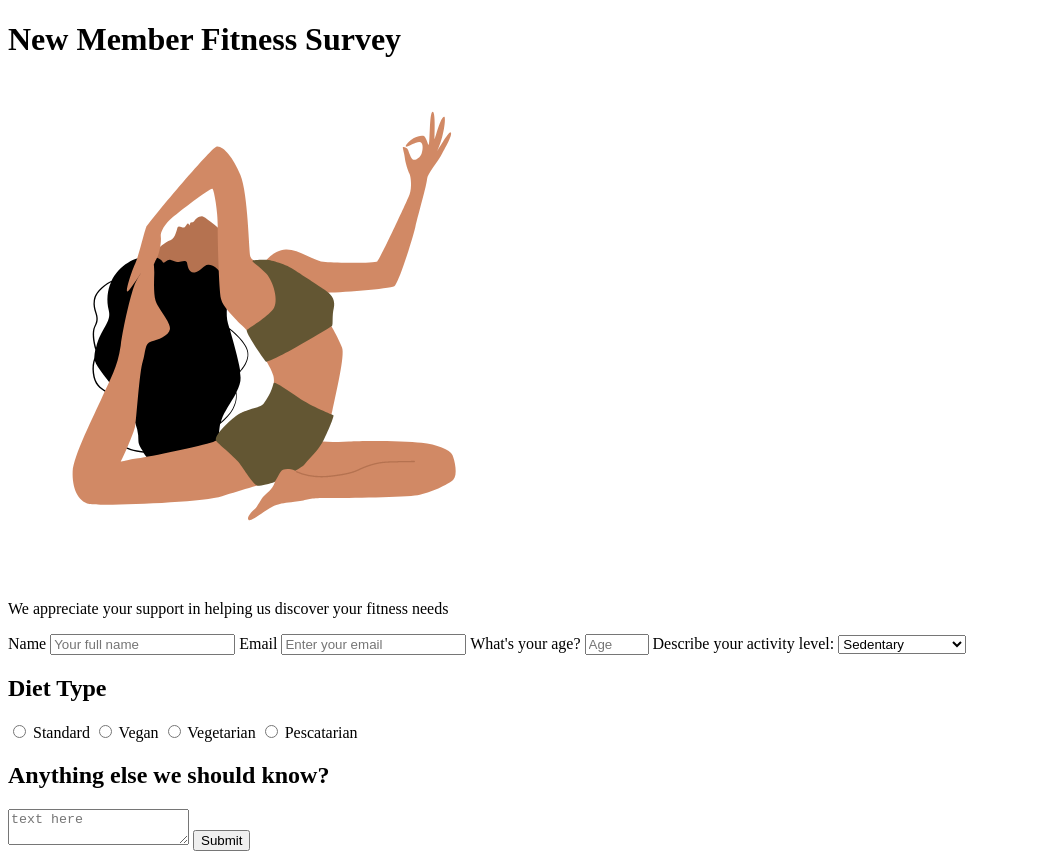
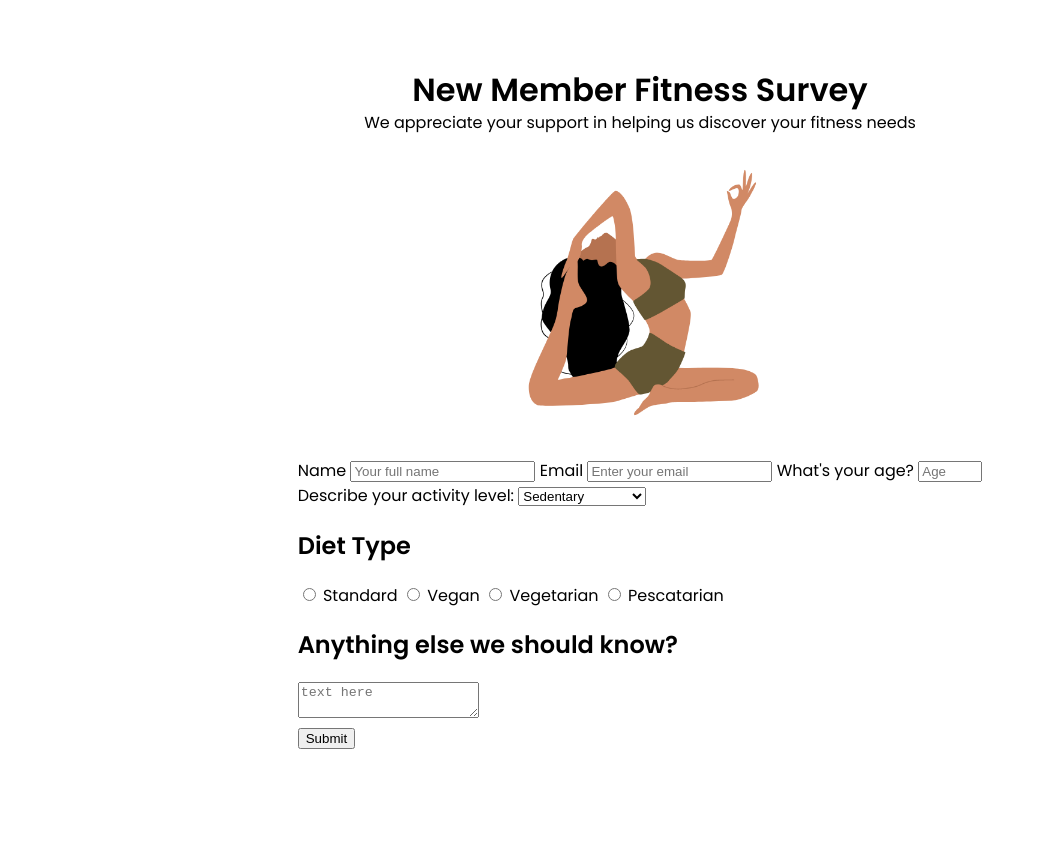
Before and after one commit to za-h-ra/survey-form, a plain HTML site: page index.html in a window 1280 px wide. Shown: the whole page, without its empty margins (0-1037 px from the left). After the commit the page ends 816 px from the top, so only its background shows below. Drawn offline with Linux system fonts and the light colour scheme.

Commit message:
initial css

```diff
--- a/index.html
+++ b/index.html
@@ -5,16 +5,22 @@
     <meta http-equiv="X-UA-Compatible" content="IE=edge" />
     <meta name="viewport" content="width=device-width, initial-scale=1.0" />
     <link rel="icon" type="image/x-icon" href="/assets/yoga.png" />
+    <link rel="stylesheet" href="styles.css" />
     <title>Survey</title>
   </head>
   <body>
-    <h1 id="title">New Member Fitness Survey</h1>
-    <img src="assets/yoga.png" />
+    <h1 id="title" class="primary-heading">New Member Fitness Survey</h1>
+    <div class="form-description">
       <p id="description">
         We appreciate your support in helping us discover your fitness needs
       </p>
+    </div>
+    <div class="form-img">
+      <img src="assets/yoga.png" />
+    </div>
 
     <form action="" id="survey-form">
+      <div class="form-control">
         <label for="name">Name</label>
         <input
           type="text"
@@ -23,7 +29,6 @@
           placeholder="Your full name"
           required
         />
-
         <label for="email">Email</label>
         <input
           type="email"
@@ -42,7 +47,9 @@
           min="1"
           max="100"
         />
+      </div>
 
+      <div class="form-activity-level">
         <label for="fitness-level">Describe your activity level:</label>
         <select name="fitness-level" id="fitness-level">
           <option value="Sedentary">Sedentary</option>
@@ -50,13 +57,19 @@
           <option value="Moderately Active">Moderately Active</option>
           <option value="Very Active">Very Active</option>
         </select>
-
-      <h2>Diet Type</h2>
+      </div>
+      <div class="form-diet-type">
+        <h2 class="secondary-heading">Diet Type</h2>
         <input type="radio" id="standard" name="diet-type" value="standard" />
         <label for="standard">Standard</label>
         <input type="radio" id="vegan" name="diet-type" value="vegan" />
         <label for="standard">Vegan</label>
-      <input type="radio" id="vegetarian" name="diet-type" value="vegetarian" />
+        <input
+          type="radio"
+          id="vegetarian"
+          name="diet-type"
+          value="vegetarian"
+        />
         <label for="standard">Vegetarian</label>
         <input
           type="radio"
@@ -65,9 +78,11 @@
           value="pescatarian"
         />
         <label for="standard">Pescatarian</label>
-
-      <h2>Anything else we should know?</h2>
+      </div>
+      <div class="form-textarea">
+        <h2 class="secondary-heading">Anything else we should know?</h2>
         <textarea placeholder="text here"></textarea>
+      </div>
 
       <button id="submit">Submit</button>
     </form>
--- a/styles.css
+++ b/styles.css
@@ -0,0 +1,35 @@
+@import url("https://fonts.googleapis.com/css2?family=Poppins:wght@200;300;400;500;600&display=swap");
+
+*,
+::before,
+::after {
+  box-sizing: border-box;
+}
+
+html {
+  scroll-behavior: smooth;
+}
+
+body {
+  font-family: "Poppins", sans-serif;
+  display: flex;
+  flex-direction: column;
+  align-items: center;
+  justify-content: center;
+  min-height: 100vh;
+}
+
+.primary-heading {
+  text-align: center;
+  margin: 0 0 20px;
+}
+
+.form-description {
+  text-align: center;
+  margin-top: -40px;
+}
+
+img {
+  text-align: center;
+  max-height: 300px;
+}
```
Lines whose indentation alone changed are shown as unchanged.
